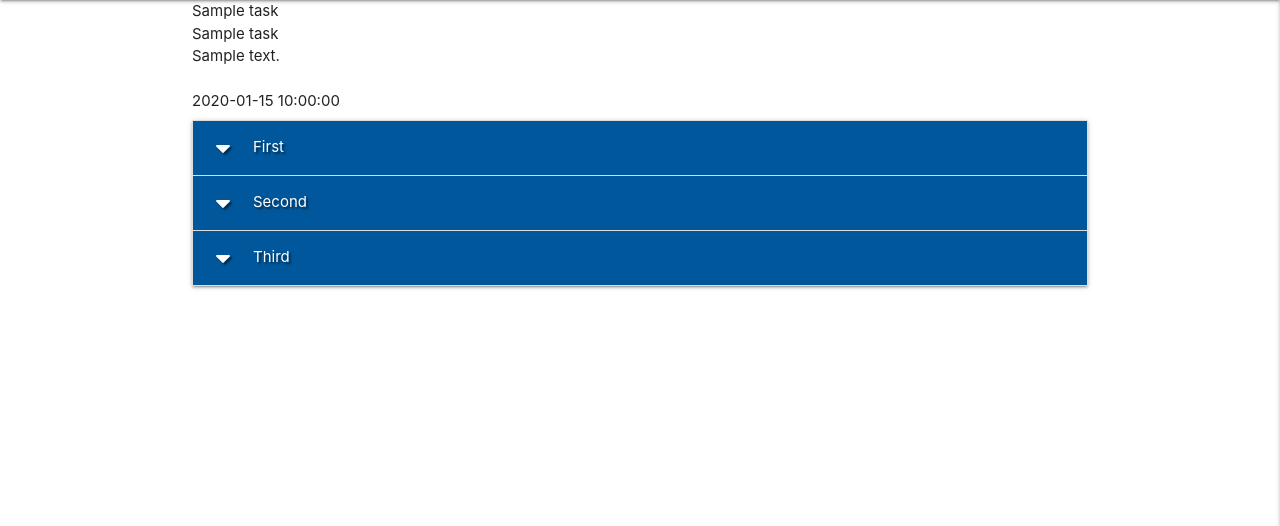
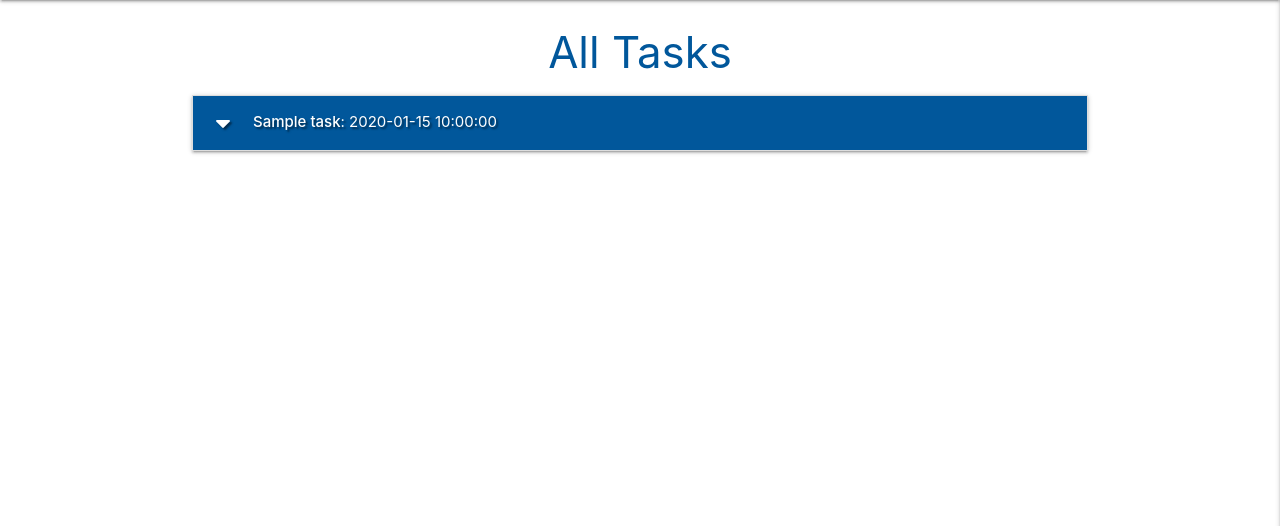
Before and after one commit to ANDREWAHN-UK/Mini-Project-Task-Manager, a Flask app: page / in a window 1280 px wide. Shown: the part 64-590 px from the top of the page. Run offline with Flask 2, Linux system fonts and the light colour scheme; a database or web service that is not in the repository returns one stand-in record (values such as "Sample title"); some libraries are stand-ins or nearby versions.

Commit message:
templates - adjusted add_tasks.html; adjusted tasks.html

```diff
--- a/templates/tasks.html
+++ b/templates/tasks.html
@@ -1,29 +1,26 @@
 {% extends "base.html" %}
 {% block content %}
 
-
-
-    {%  for task in tasks%}
-    {{ task.task_name }}<br>
-    {{ task.category_name }}<br>
-    {{ task.task_description }}<br>
-    {{ task.is_urgent }}<br>
-    {{ task.due_date }}<br>
-    {% endfor %}
+    <h3 class="light-blue-text text-darken-4 center-align">All Tasks</h3>
 
     <ul class="collapsible">
+        {% for task in tasks %}
         <li>
-          <div class="collapsible-header white-text light-blue darken-4 text-shadow"><i class="fas fa-caret-down"></i>First</div>
-          <div class="collapsible-body"><span>Lorem ipsum dolor sit amet.</span></div>
+            <div class="collapsible-header white-text light-blue darken-4 text-shadow">
+                <i class="fas fa-caret-down"></i>
+                <strong>{{ task.task_name }}</strong> : {{ task.due_date }}
+                {% if task.is_urgent == "on" %}
+                    <i class="fas fa-exclamation-circle light-blue-text text-lighten-2 tooltipped"
+                        data-position="right" data-tooltip="URGENT!"></i>
+                {% endif %}
+            </div>
+            <div class="collapsible-body">
+                <strong>{{ task.category_name }}</strong>
+                <p>{{ task.task_description }}</p>
+                <p><em>by: {{ task.created_by }}</em></p>
+            </div>
         </li>
-        <li>
-          <div class="collapsible-header white-text light-blue darken-4 text-shadow"><i class="fas fa-caret-down"></i>Second</div>
-          <div class="collapsible-body"><span>Lorem ipsum dolor sit amet.</span></div>
-        </li>
-        <li>
-          <div class="collapsible-header white-text light-blue darken-4 text-shadow"><i class="fas fa-caret-down"></i>Third</div>
-          <div class="collapsible-body"><span>Lorem ipsum dolor sit amet.</span></div>
-        </li>
-      </ul>
+        {% endfor %}
+    </ul>
 
 {% endblock %}
```
Also changed, not shown: templates/add_task.html (+19 -8 lines).
